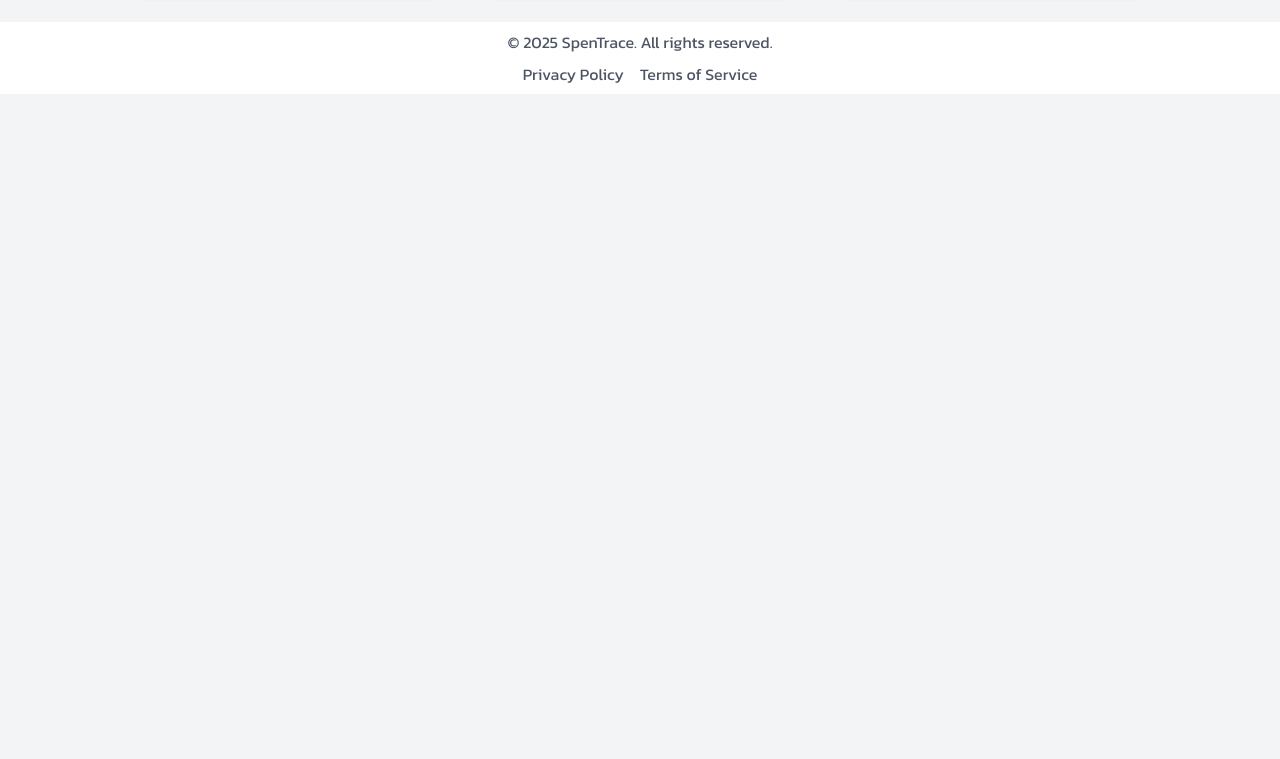
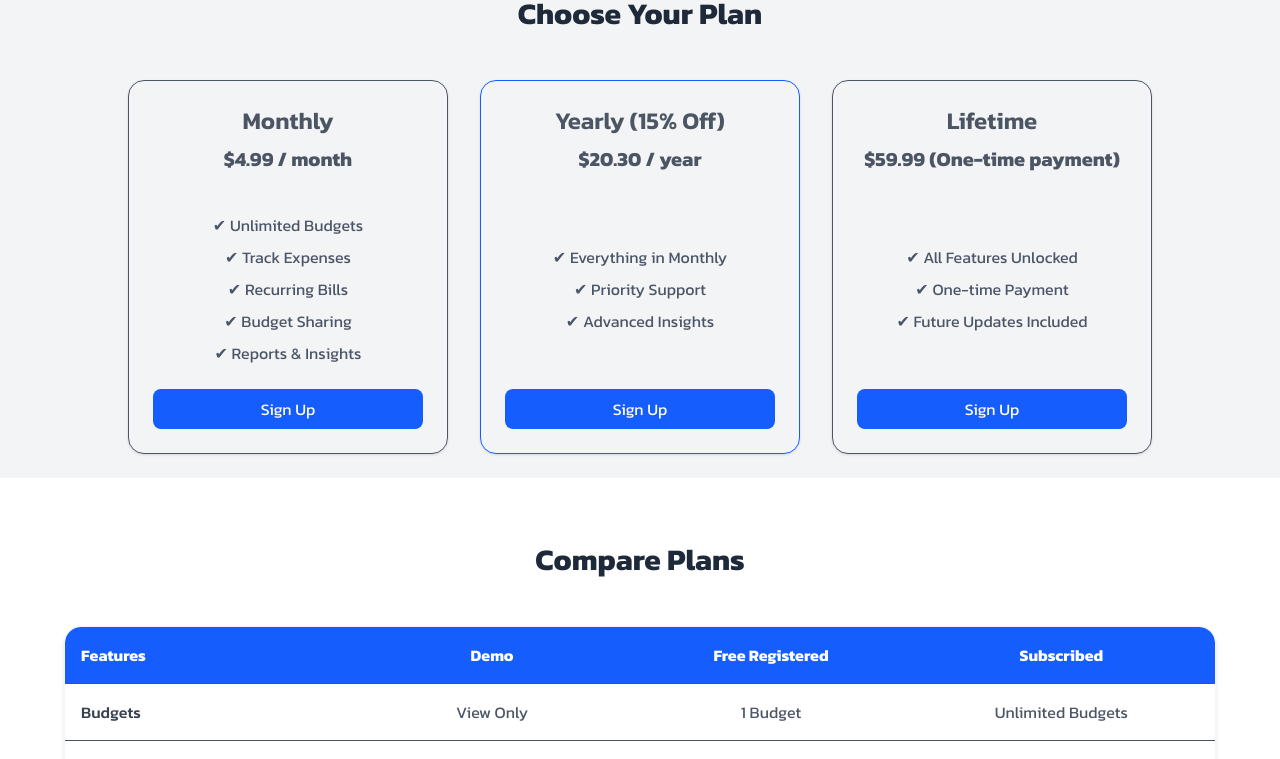
Before and after one commit to Bernard-Calma/spentrace, a Next.js app: page / in a window 1280 px wide. Shown: the part 2030-2789 px from the top of the page. Before the commit the page ends 2124 px from the top, so only its background shows below. Built offline with nearby package versions, Linux system fonts and the light colour scheme.

Commit message:
feat(LandingPage): ComparePlans
Add ComparePlans and stlyes

```diff
--- /dev/null
+++ b/app/components/ComparePlans.tsx
@@ -0,0 +1,84 @@
+import { motion } from "framer-motion";
+
+const ComparePlans = () => {
+  const plans = ["Demo", "Free Registered", "Subscribed"];
+  const features = [
+    {
+      title: "Budgets",
+      values: ["View Only", "1 Budget", "Unlimited Budgets"],
+    },
+    {
+      title: "Budget Sharing",
+      values: ["❌", "❌", "✅"],
+    },
+    {
+      title: "Recurring Bills",
+      values: ["❌", "❌", "✅"],
+    },
+
+    {
+      title: "Collaborators",
+      values: ["❌", "❌", "✅"],
+    },
+    {
+      title: "Charts & Reports",
+      values: ["❌", "✅", "✅"],
+    },
+    {
+      title: "Support",
+      values: ["Community Only", "Basic", "Priority"],
+    },
+  ];
+
+  return (
+    <section className="hidden md:block w-full py-16 px-6 bg-white">
+      <motion.h3
+        initial={{ opacity: 0, y: 30 }}
+        whileInView={{ opacity: 1, y: 0 }}
+        transition={{ duration: 0.6 }}
+        viewport={{ once: true }}
+        className="text-3xl font-bold text-center text-gray-800 mb-12"
+      >
+        Compare Plans
+      </motion.h3>
+
+      <div className="overflow-x-auto max-w-6xl mx-auto border border-gray-100 rounded-2xl shadow-md">
+        <table className="w-full border-collapse rounded-2xl overflow-hidden shadow bg-white">
+          <thead>
+            <tr className="bg-blue-600 text-white">
+              <th className="p-4 text-left">Features</th>
+              {plans.map((plan) => (
+                <th key={plan} className="p-4 text-center">
+                  {plan}
+                </th>
+              ))}
+            </tr>
+          </thead>
+          <tbody>
+            {features.map((feature, i) => (
+              <motion.tr
+                key={i}
+                initial={{ opacity: 0, y: 20 }}
+                whileInView={{ opacity: 1, y: 0 }}
+                transition={{ duration: 0.4, delay: i * 0.1 }}
+                viewport={{ once: true }}
+                className="border-t hover:bg-gray-50 transition"
+              >
+                <td className="p-4 font-medium text-gray-700">
+                  {feature.title}
+                </td>
+                {feature.values.map((val, j) => (
+                  <td key={j} className="p-4 text-center text-gray-600">
+                    {val}
+                  </td>
+                ))}
+              </motion.tr>
+            ))}
+          </tbody>
+        </table>
+      </div>
+    </section>
+  );
+};
+
+export default ComparePlans;
--- a/app/components/FeatureSection.tsx
+++ b/app/components/FeatureSection.tsx
@@ -17,7 +17,7 @@ const FeatureSection = () => {
 
   return (
     <>
-      <section id="features" className="w-full m-auto bg-white py-16 px-6">
+      <section id="features" className="w-full m-auto bg-white py-16 px-6 ">
         <h3 className="text-3xl font-bold text-center text-gray-800 mb-12">
           Features That Empower Your Budgeting
         </h3>
--- a/app/components/Header.tsx
+++ b/app/components/Header.tsx
@@ -2,16 +2,16 @@ import Link from "next/link";
 
 const Header = () => {
   return (
-    <header className="w-full mb-auto p-4 flex justify-between items-center bg-white shadow-md">
+    <header className="md:sticky w-full mb-auto p-4 flex justify-between items-center bg-white shadow-md z-50">
       <h1 className="text-2xl font-bold text-blue-600">SpenTrace</h1>
-      {/* <div className="hidden md:flex space-x-6 text-gray-700 font-medium">
-        <Link href="/subscribe/feature" className="hover:text-blue-600">
+      <div className="hidden md:flex space-x-6 text-gray-700 font-medium">
+        <a href="#features" className="hover:text-blue-600">
           Features
-        </Link>
-        <Link href="/subscribe/plans" className="hover:text-blue-600">
+        </a>
+        <a href="#plans" className="hover:text-blue-600">
           Plans
-        </Link>
-      </div> */}
+        </a>
+      </div>
       <div className="flex space-x-4">
         <Link
           href="/login"
--- a/app/components/HeroSection.tsx
+++ b/app/components/HeroSection.tsx
@@ -1,6 +1,6 @@
 const HeroSection = () => {
   return (
-    <section className="flex flex-col md:flex-row items-center justify-between px-8 py-16 max-w-6xl mx-auto gap-12">
+    <section className="flex flex-col md:min-h-screen md:flex-row items-center justify-between px-8 py-16 max-w-6xl mx-auto gap-12">
       <div className="space-y-6 text-center md:text-left">
         <h2 className="text-4xl md:text-5xl font-extrabold text-gray-800 leading-tight">
           Share Budgets, <span className="text-blue-600">Track Spending</span>
--- a/app/components/index.ts
+++ b/app/components/index.ts
@@ -3,5 +3,13 @@ import Footer from "./Footer";
 import HeroSection from "./HeroSection";
 import FeatureSection from "./FeatureSection";
 import PlanSection from "./PlanSection";
+import ComparePlans from "./ComparePlans";
 
-export { Header, Footer, HeroSection, FeatureSection, PlanSection };
+export {
+  Header,
+  Footer,
+  HeroSection,
+  FeatureSection,
+  PlanSection,
+  ComparePlans,
+};
--- a/app/page.tsx
+++ b/app/page.tsx
@@ -3,6 +3,7 @@ import { demoUser } from "@/store/features/userSlice";
 import { useRouter } from "next/navigation";
 import { useDispatch } from "react-redux";
 import {
+  ComparePlans,
   FeatureSection,
   Footer,
   Header,
@@ -23,10 +24,11 @@ export default function Home() {
   return (
     <>
       <Header />
-      <main className="flex w-full flex-col items-center justify-center">
+      <main className="relative flex w-full flex-col items-center justify-center">
         <HeroSection />
         <FeatureSection />
         <PlanSection />
+        <ComparePlans />
       </main>
       <Footer />
     </>
--- a/package.json
+++ b/package.json
@@ -11,6 +11,7 @@
   "dependencies": {
     "@reduxjs/toolkit": "^2.8.2",
     "date-fns": "^4.1.0",
+    "framer-motion": "^12.23.12",
     "next": "15.3.5",
     "react": "^19.0.0",
     "react-dom": "^19.0.0",
--- a/styles/globals.scss
+++ b/styles/globals.scss
@@ -1,4 +1,8 @@
 @use "./variables" as v;
+
+html {
+  scroll-behavior: smooth;
+}
 
 body {
   display: flex;
@@ -99,7 +103,7 @@ nav {
   body {
     height: 100vh;
     overscroll-behavior: none; // Prevent scrolling on mobile
-    overflow: hidden;
+    // overflow: hidden;
   }
 
   .overlay {
```
Also changed, not shown: 1 other file (tests, documents, lock files or other folders).
